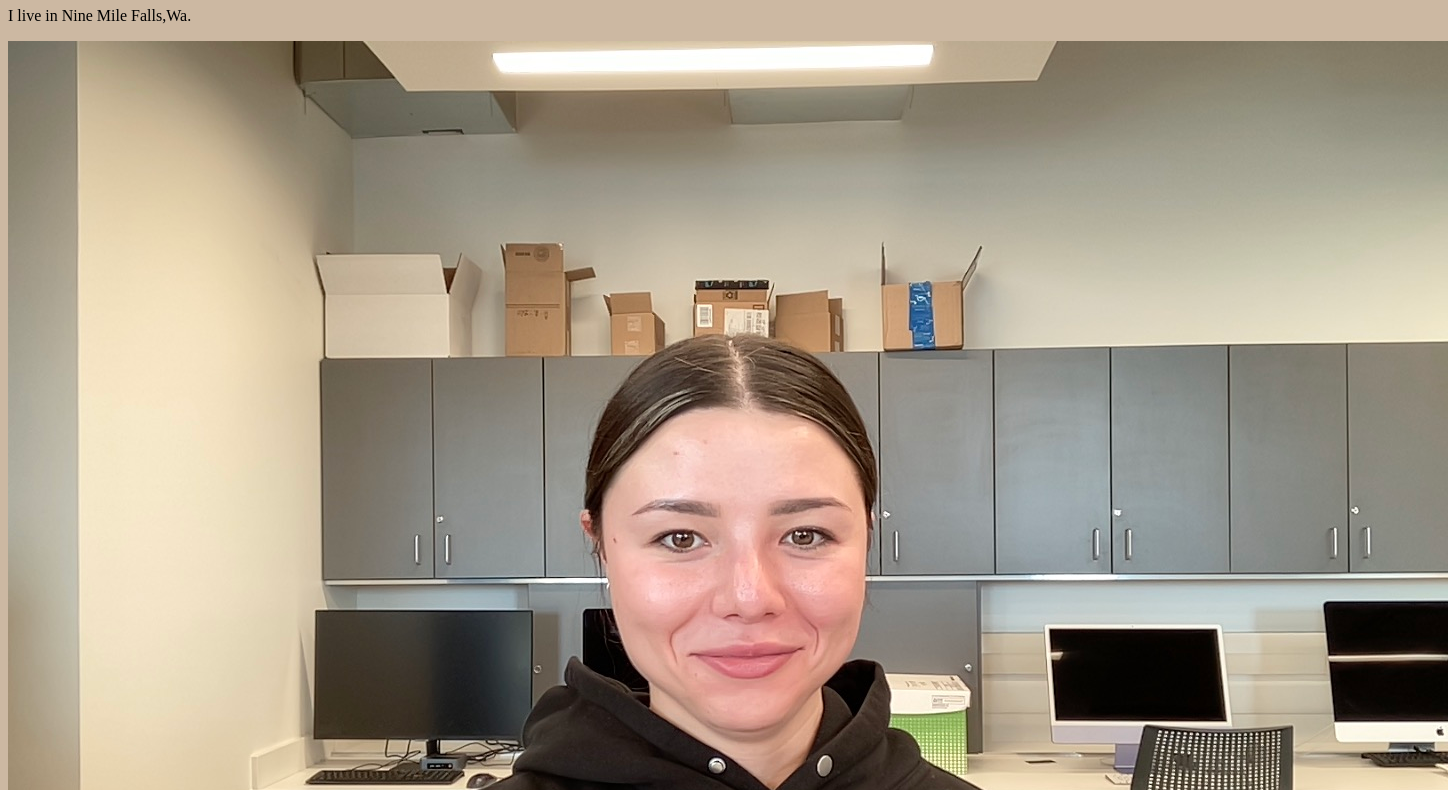
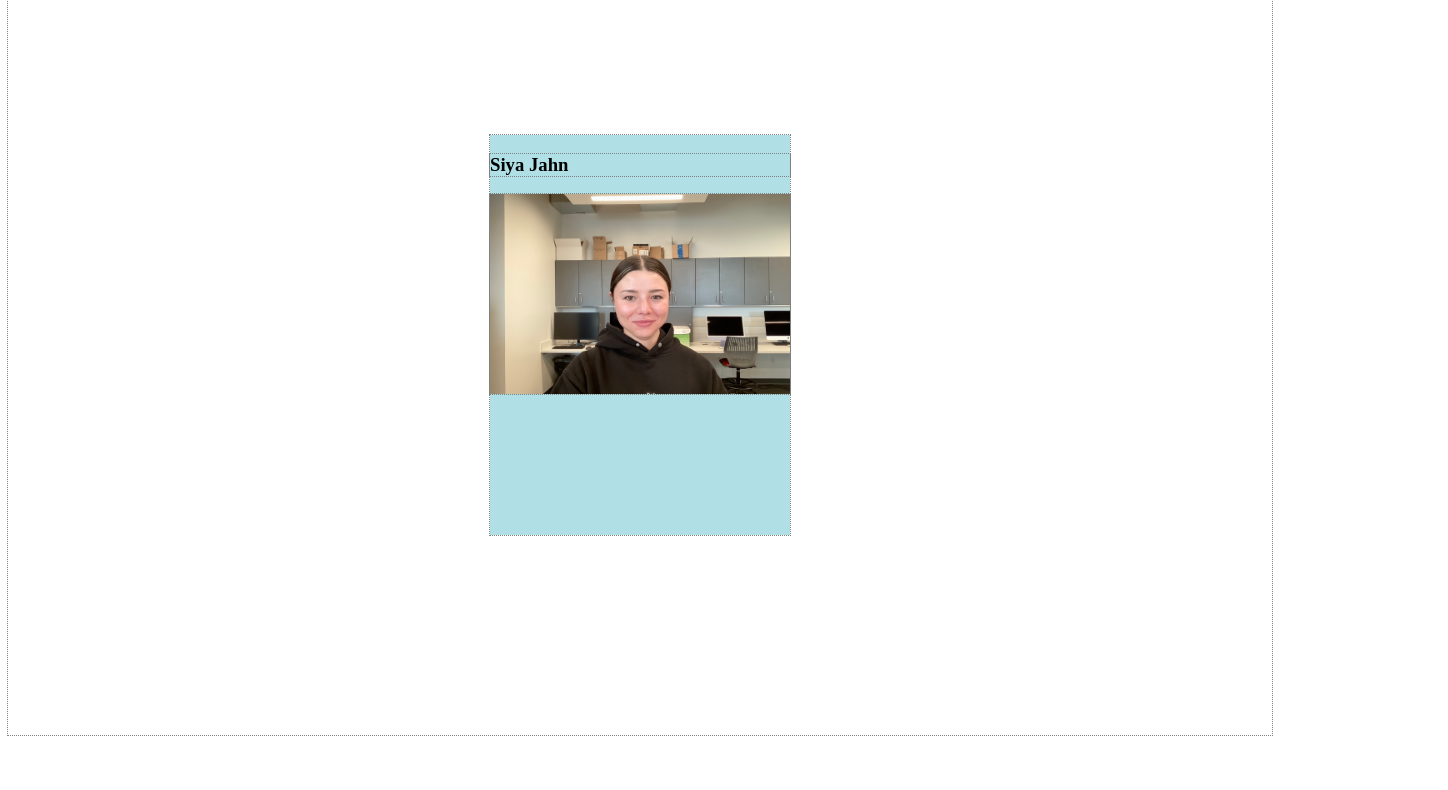
Before and after one commit to sgiesasaito/sgiesasaito.github.io, a plain HTML site: page index.html in a window 1280 px wide. Shown: the part 73-863 px from the top of the page, 1448 px wide, since content can reach past the window. After the commit the page ends 816 px from the top, so only its background shows below. Drawn offline with Linux system fonts and the light colour scheme.

```diff
--- a/index.html
+++ b/index.html
@@ -6,15 +6,38 @@
   <title>Document</title>
 
 <link rel="stylesheet" href="styles.css">
-
+<script src="scripts.js"  defer></script>
 </head>
 <body>
 
-  <h1> Siya Saito </h1>
+<!--
+
+  <h1> Siya Jahn </h1>
 
 <p>I live in Nine Mile Falls,Wa.</p>
 
 <img src="me.jpg" alt="Siya">
+-->
+
+<article class="scene">
+  <div class="card">
+
+    <section class="front face">
+      <h1>Siya Jahn</h1>
+      <img src="me.jpg" alt="Siya Jahn">
+    </section>
+
+    <section class="back face">
+      <p>Lorem ipsum dolor sit amet consectetur adipisicing elit. Deserunt, incidunt minus aspernatur corporis corrupti accusamus fuga aliquid explicabo! Consequatur laboriosam omnis natus expedita perspiciatis numquam rem temporibus quasi quia illum?</p>
+      <ul>
+        <li><a href="https://www.ewu.edu/cstem/design/">Dept of Design</a></li>
+        <li><a href="#">Social 2</a></li>
+        <li><a href="#">Social 3</a></li>
+      </ul>
+    </section>
+
+  </div>
+</article>
 
 </body>
 </html>
--- /dev/null
+++ b/scripts.js
@@ -0,0 +1,11 @@
+// Check JS is Connected
+console.log("👍 JS Connected");
+
+// get all the card
+document.querySelectorAll(".card").forEach((item) => {
+  // for each item i.e. card, do this
+  item.addEventListener("click", (event) => {
+    // toggle class on card
+    item.classList.toggle("flipped");
+  });
+});
--- a/styles.css
+++ b/styles.css
@@ -1,3 +1,66 @@
-body {
-    background: #ccb8a2;
-}
+/* diagnostic styling */
+* {
+    outline: 1px dotted gray;
+  }
+
+  /* layout */
+  body {
+    display: flex;
+    justify-content: center;
+    align-items: center;
+    height: 100vh;
+  }
+
+  /* scene */
+  .scene {
+    width: 300px;
+    height: 400px;
+
+    /* set perspective   */
+    perspective: 600px;
+  }
+
+  /* card */
+  .card {
+    width: 100%;
+    height: 100%;
+    position: relative;
+
+    cursor: pointer;
+    transition: transform 0.5s;
+
+    /* preserve child 3d   */
+    transform-style: preserve-3d;
+  }
+
+  /* face */
+  .face {
+    position: absolute;
+    height: 100%;
+    width: 100%;
+
+    /* hide back face   */
+    backface-visibility: hidden;
+  }
+
+  .front {
+    background: powderblue;
+  }
+
+  .back {
+    background: powderblue;
+    /* flip it default   */
+    transform: rotateY(180deg);
+  }
+
+  /* flip card
+    * toggle with JS
+    */
+  .flipped {
+    transform: rotateY(180deg);
+  }
+
+  section img {
+    width: 100%;
+    object-fit: cover;
+  }
```
